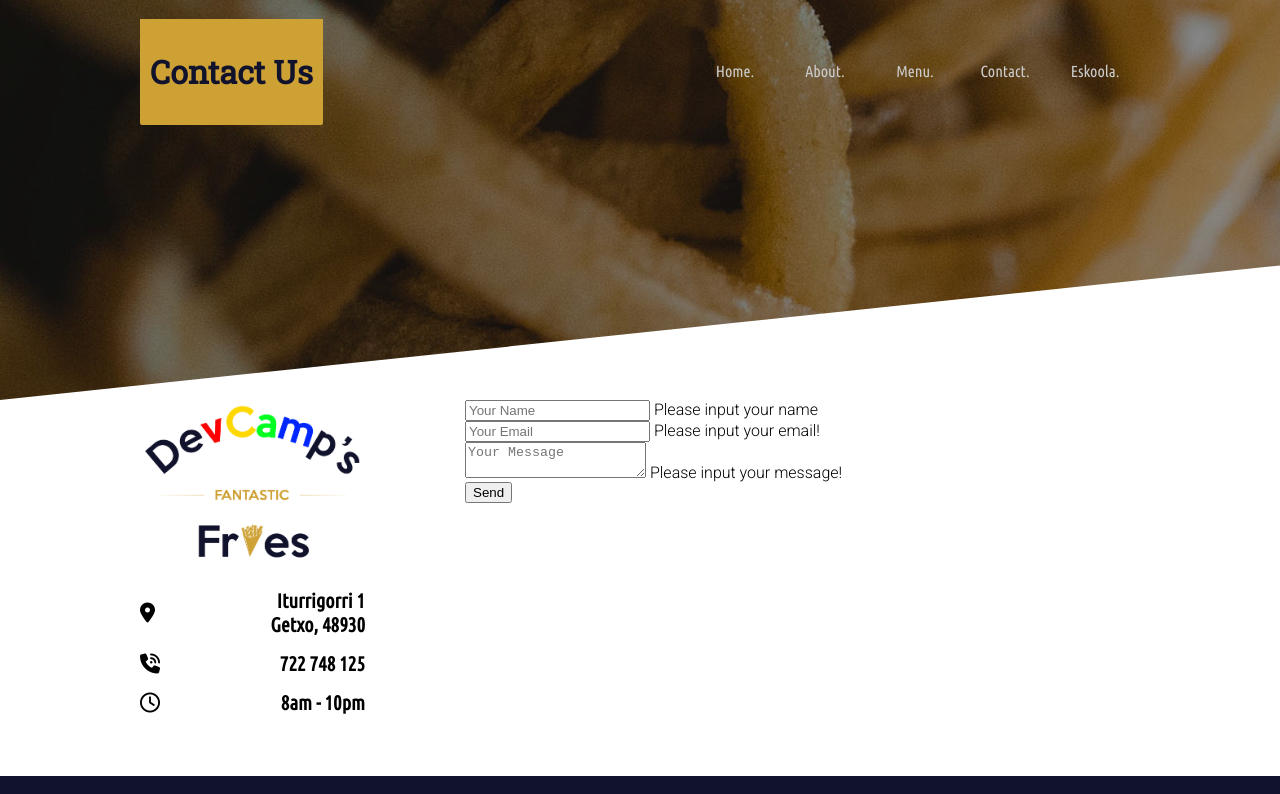
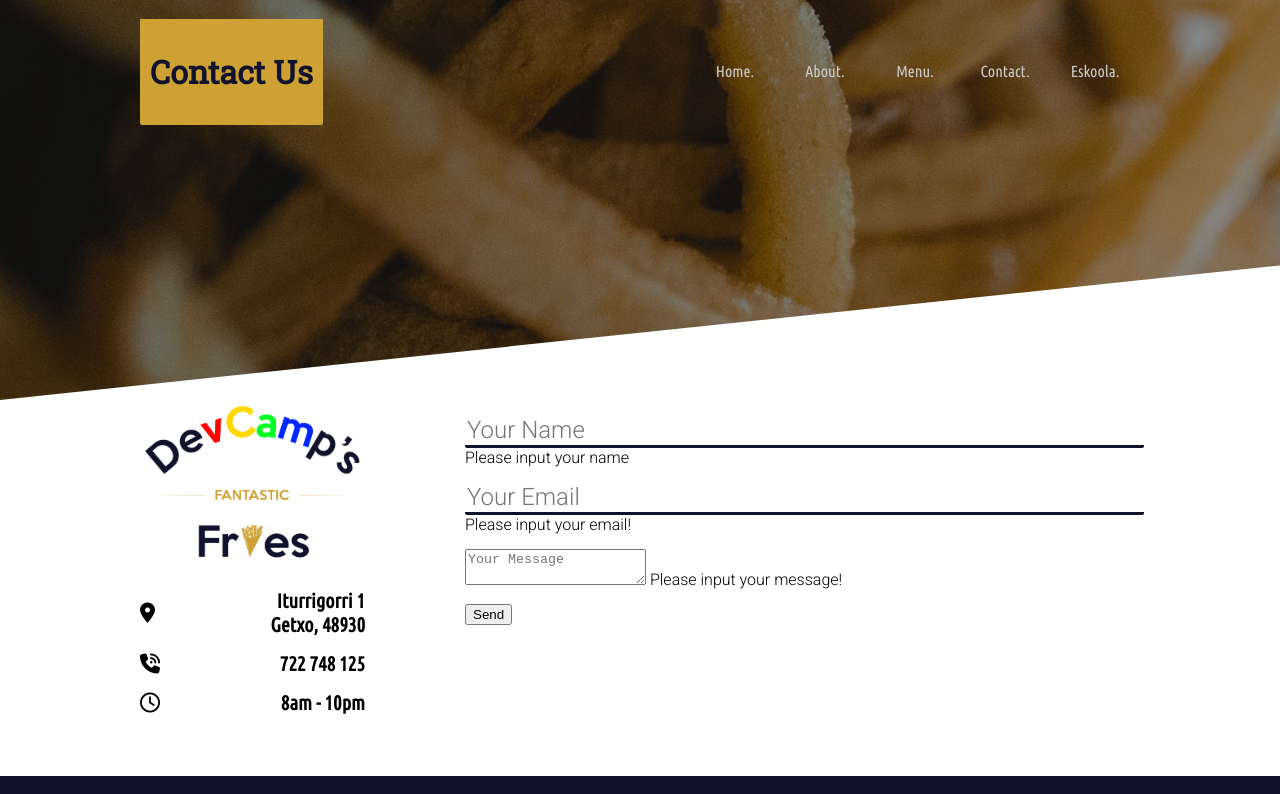
Before and after one commit to Sisafokker/1-html-css, a plain HTML site: page contact.html in a window 1280 px wide. Shown: the top 794 px of the page. Drawn offline with Linux system fonts and the light colour scheme.

Commit message:
How to Style Text Inputs with CSS

```diff
--- a/contact.html
+++ b/contact.html
@@ -25,8 +25,7 @@
     <link rel="stylesheet" href="styles/page-container.css">
     <link rel="stylesheet" href="styles/helpers.css">
     <link rel="stylesheet" href="styles/contact.css">
-
-
+    <link rel="stylesheet" href="styles/form.css">
 
 </head>
 
--- /dev/null
+++ b/styles/form.css
@@ -0,0 +1,17 @@
+.form > .form-group {
+    margin-top: 15px;
+    margin-bottom: 15px;
+}
+
+.form input {
+    font-size: 1.5rem; /* It gives you access to the root value, rather than the current value (that could have been modified previously to another CSS properties */
+    font-family: inherit;
+    color: inherit;
+    padding: 1.5rem 2ren;
+    border-radius: 2px;
+    border: none; /* To remove the ugly grey edges on each form box */
+    border-bottom: 3px solid #11122b; /* Adding a bottom edge only*/
+    width: 100%;
+    display: block; /* This is the default value for all divs, but we need it in this case to do the animation */
+    transition: all 0.3s; /* Capturing ALL transition styles */
+}
```
